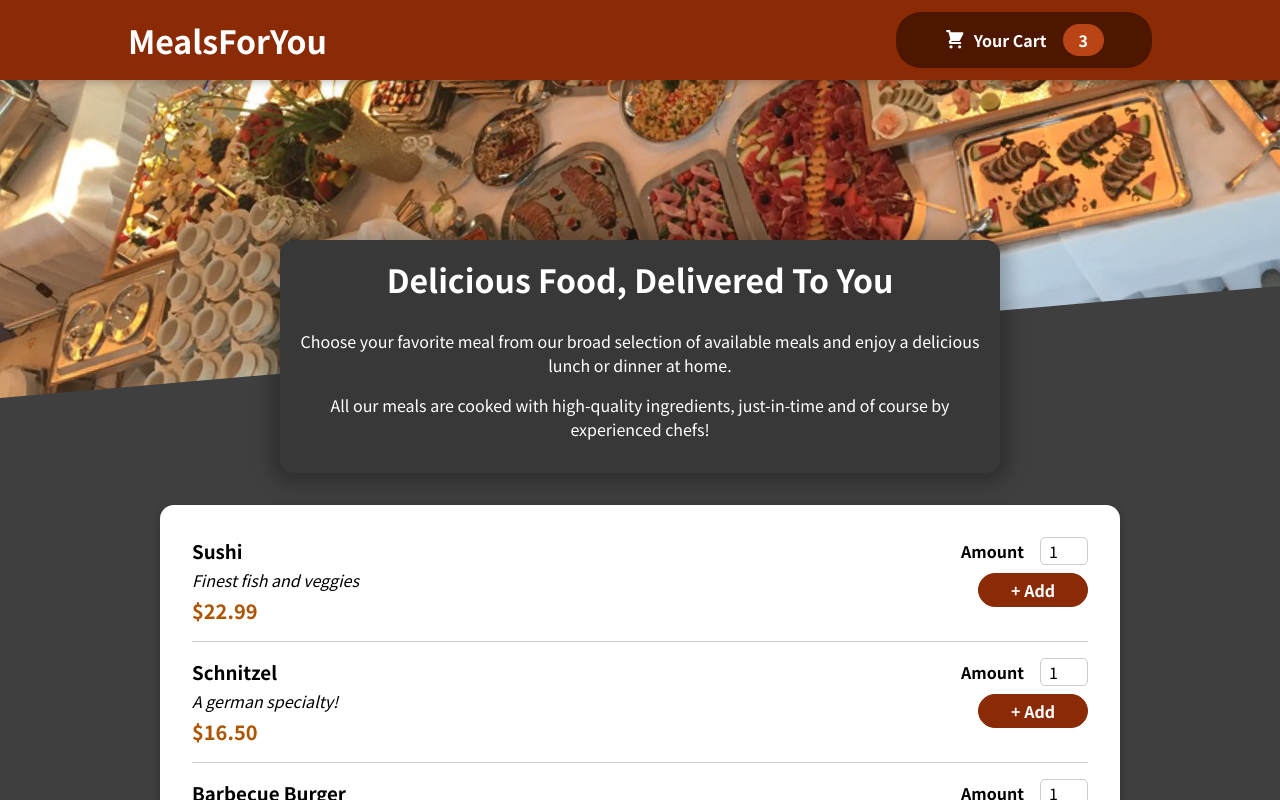
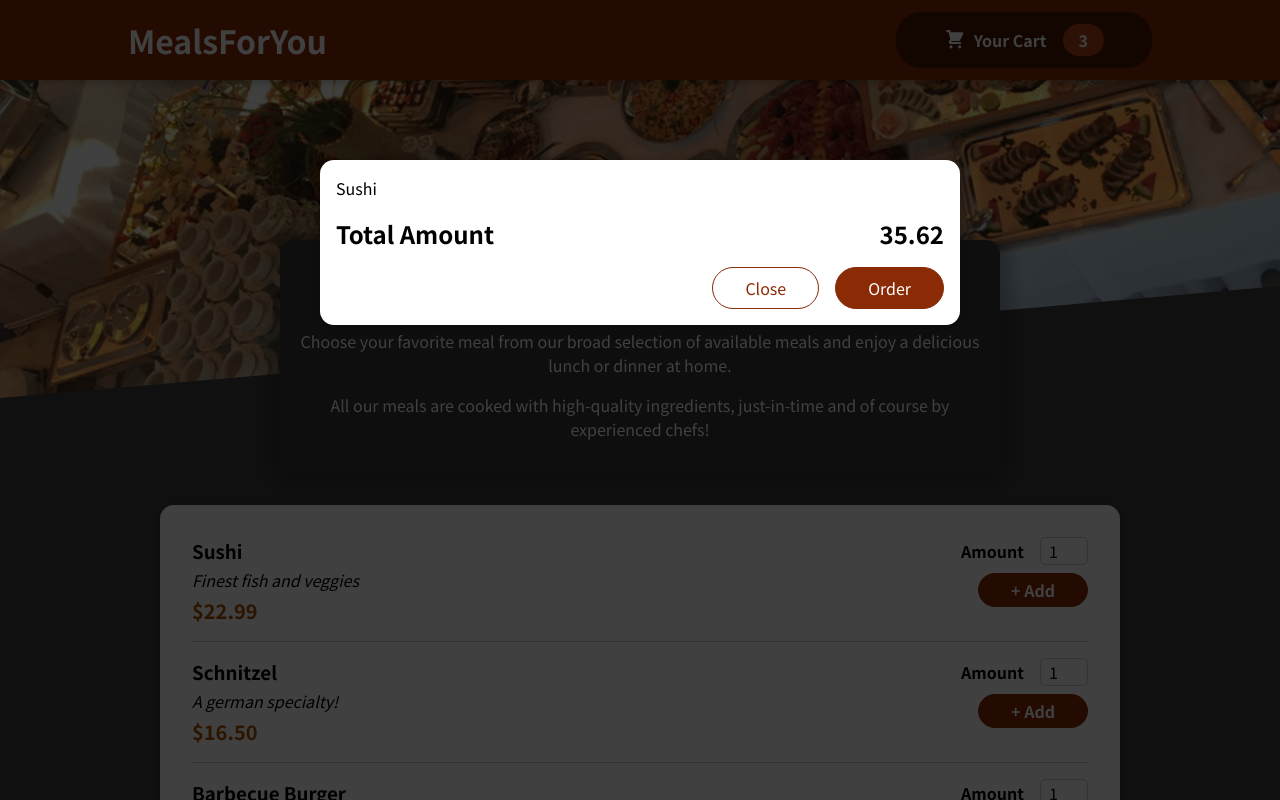
Before and after one commit to SametAydinhan/react-projects, a React (Create React App) app in the folder food-order-app/: page / in a window 1280 px wide. Shown: the top 800 px of the page. Built offline with nearby package versions, Linux system fonts and the light colour scheme.

Commit message:
feat:add a cart components with create protal

```diff
--- a/food-order-app/public/index.html
+++ b/food-order-app/public/index.html
@@ -28,6 +28,7 @@
   </head>
   <body>
     <noscript>You need to enable JavaScript to run this app.</noscript>
+    <div id="overlays"></div>
     <div id="root"></div>
     <!--
       This HTML file is a template.
--- a/food-order-app/src/App.js
+++ b/food-order-app/src/App.js
@@ -1,10 +1,12 @@
 import { Fragment } from "react";
 import Header from "./components/Layout/Header";
 import Meals from "./components/Meals/Meals";
+import Cart from "./components/Cart/Cart";
 
 function App() {
   return (
     <Fragment>
+      <Cart/>
       <Header />
       <main>
         <Meals />
--- a/food-order-app/src/components/Cart/Cart.js
+++ b/food-order-app/src/components/Cart/Cart.js
@@ -1,3 +1,4 @@
+import Modal from "../UI/Modal";
 import classes from "./Cart.module.css";
 
 const Cart = (props) => {
@@ -9,7 +10,7 @@ const Cart = (props) => {
     </ul>
   );
   return (
-    <div>
+    <Modal>
       {cartItems}
       <div className={classes.total}>
         <span>Total Amount</span>
@@ -19,7 +20,7 @@ const Cart = (props) => {
         <button className={classes['button--alt']}>Close</button>
         <button className={classes.button}>Order</button>
       </div>
-    </div>
+    </Modal>
   );
 };
 
--- /dev/null
+++ b/food-order-app/src/components/UI/Modal.js
@@ -0,0 +1,31 @@
+import { Fragment } from "react";
+import classes from "./Modal.module.css";
+import ReactDOM from "react-dom";
+
+const Backdrop = (props) => {
+  return <div className={classes.backdrop}></div>;
+};
+
+const ModalOverlay = (props) => {
+  return (
+    <div className={classes.modal}>
+      <div className={classes.content}>{props.children}</div>
+    </div>
+  );
+};
+
+const portalElement = document.getElementById("overlays");
+
+const Modal = (props) => {
+  return (
+    <Fragment>
+      {ReactDOM.createPortal(<Backdrop />, portalElement)}
+      {ReactDOM.createPortal(
+        <ModalOverlay>{props.children}</ModalOverlay>,
+        portalElement
+      )}
+    </Fragment>
+  );
+};
+
+export default Modal;
--- /dev/null
+++ b/food-order-app/src/components/UI/Modal.module.css
@@ -0,0 +1,40 @@
+.backdrop {
+  position: fixed;
+  top: 0;
+  left: 0;
+  width: 100%;
+  height: 100vh;
+  z-index: 20;
+  background-color: rgba(0, 0, 0, 0.75);
+}
+
+.modal {
+  position: fixed;
+  top: 20vh;
+  left: 5%;
+  width: 90%;
+  background-color: white;
+  padding: 1rem;
+  border-radius: 14px;
+  box-shadow: 0 2px 8px rgba(0, 0, 0, 0.25);
+  z-index: 30;
+  animation: slide-down 300ms ease-out forwards;
+}
+
+@media (min-width: 768px) {
+  .modal {
+    width: 40rem;
+    left: calc(50% - 20rem);
+  }
+}
+
+@keyframes slide-down {
+  from {
+    opacity: 0;
+    transform: translateY(-3rem);
+  }
+  to {
+    opacity: 1;
+    transform: translateY(0);
+  }
+}
```
